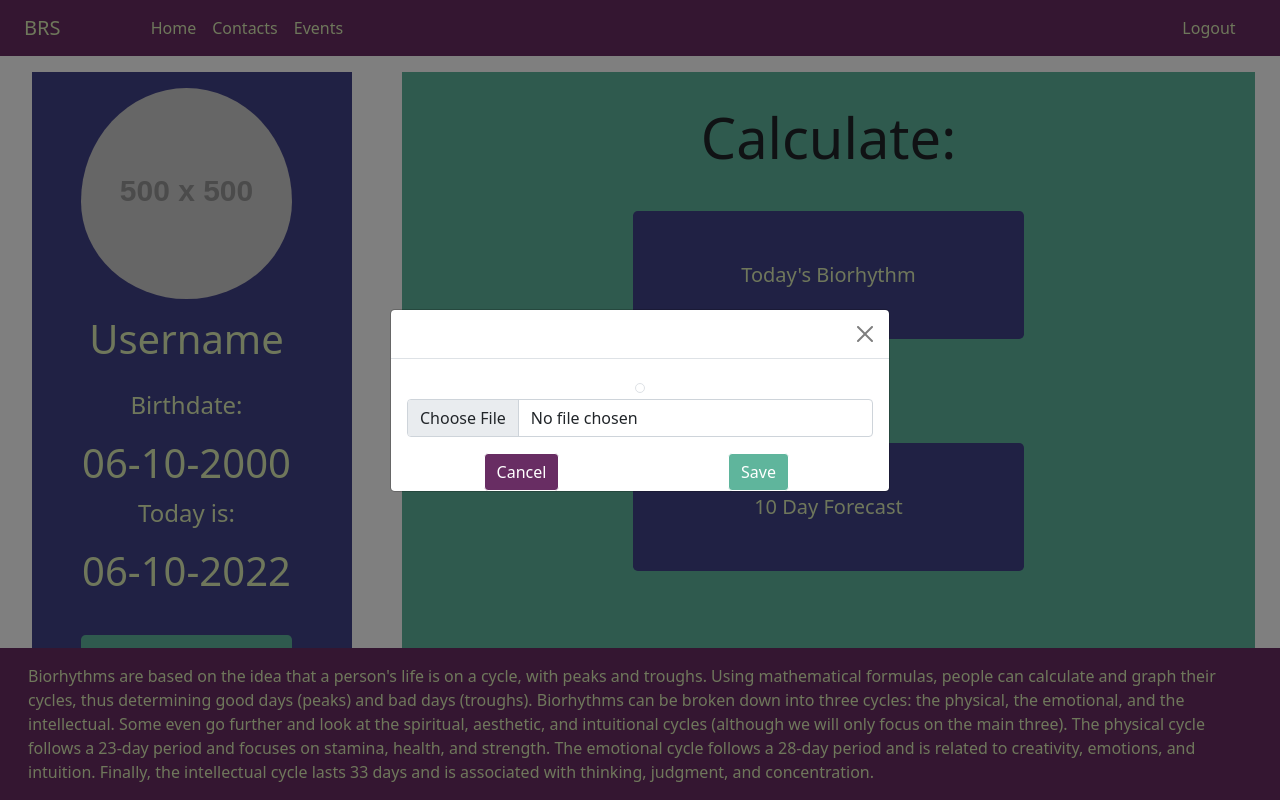
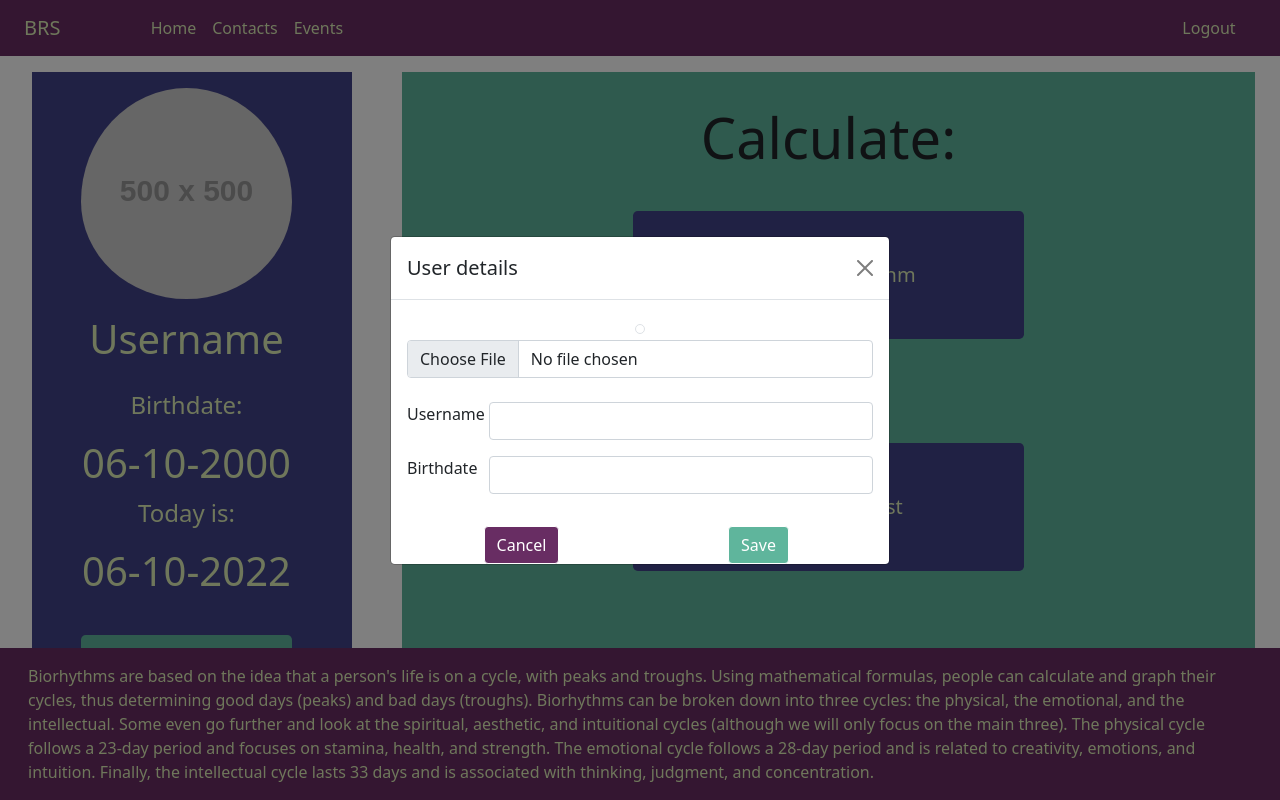
Before and after one commit to Victor-Guerra/SytatyrBioRhythmBE1, a Django app: page /biorhythm/1 in a window 1280 px wide, after a click on "Edit Profile". Run offline with Django 4.2, Linux system fonts and the light colour scheme; grey boxes labelled with a size stand in for pictures from a placeholder-image service; some libraries are stand-ins or nearby versions.

Commit message:
FrontEnd for BRSN-07

```diff
--- a/api/templates/frontend/biorhythm/biorhythm.html
+++ b/api/templates/frontend/biorhythm/biorhythm.html
@@ -109,16 +109,31 @@ align-content: center;
   <div class="modal-dialog modal-dialog-centered">
     <div class="modal-content">
       <div class="modal-header">
+        <h5 class="modal-title" id="modalTitle">User details</h5>
         <button type="button" class="btn-close" data-bs-dismiss="modal" aria-label="Close"></button>
       </div>
       <div class="modal-body text-center">
-        <img id="frame" src="" class="rounded-circle z-depth-2 profile-picture img-thumbnail" />
+        <img id="frame" src="" class="img-fluid rounded-circle z-depth-2 profile-picture img-thumbnail" />
         <input class="form-control" type="file" id="formFile" onchange="loadImage()">
         <script>
           function loadImage() {
             frame.src = URL.createObjectURL(event.target.files[0]);
           }
         </script>
+        <br>
+        <div class="mb-3 row">
+          <label for="inputUsername" class="col-sm-2">Username</label>
+          <div class="col-sm-10">
+            <input type="text"  class="form-control" id="inputUsername" >
+          </div>
+        </div>
+
+        <div class="mb-3 row">
+          <label for="inputBirthdate" class="col-sm-2">Birthdate</label>
+          <div class="col-sm-10">
+            <input type="text" class="form-control" id="inputBirthdate">
+          </div>
+        </div>
       </div>
 
       <div class="container overflow-hidden">
```
